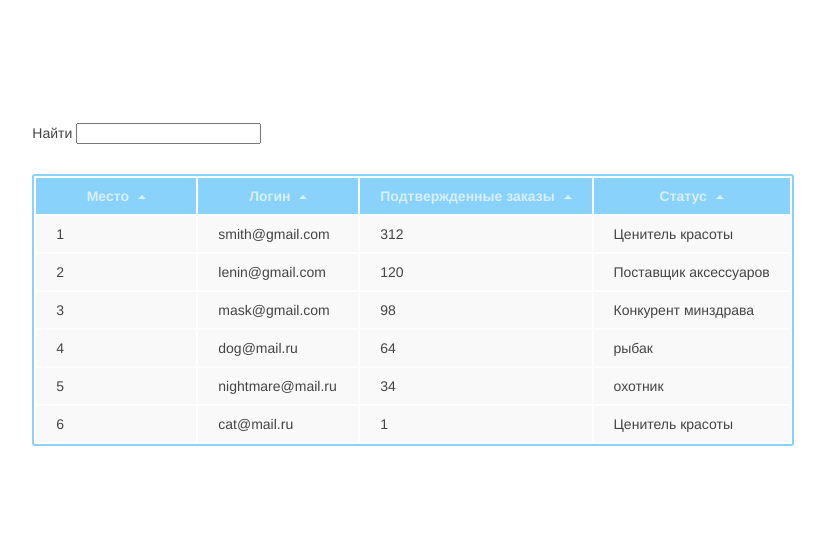
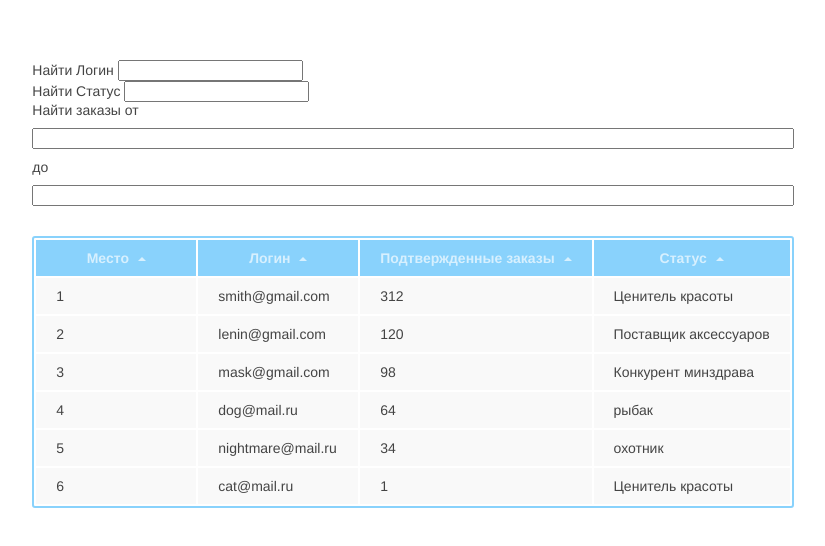
Before and after one commit to I1Kazma/Vue_table, a plain HTML site: page index.html in a window 1280 px wide. Shown: the part 124-670 px from the top of the page, without its empty margins (227-1052 px from the left). Drawn offline with nearby package versions, Linux system fonts and the light colour scheme.

Commit message:
Update index.html

```diff
--- a/index.html
+++ b/index.html
@@ -40,12 +40,25 @@
 
   <div id="demo" class="table_demo">
     <form id="search" class="search">
-      Найти <input name="filter" v-model="searchFilter" />
+      <div>
+        Найти Логин <input name="filter" v-model="loginFilter" />
+      </div>
+      <div>
+        Найти Статус <input name="filter" v-model="statusFilter" />
+      </div>
+      <div style="display:flex; flex-direction: column; gap:10px;">
+        Найти заказы от <input name="filter" v-model="minFilter" />
+        до <input name="filter" v-model="maxFilter" />
+      </div>
+
     </form>
-    <demo-grid :info="gridData" :columns="gridColumns" :filter-key="searchFilter">
+    <demo-grid :info="gridData" :columns="gridColumns" :login-key="loginFilter" :status-key="statusFilter"
+      :min-key="minFilter" :max-key="maxFilter">
     </demo-grid>
   </div>
   <script src="js/script.js"></script>
 </body>
 
+
+
 </html>
```
